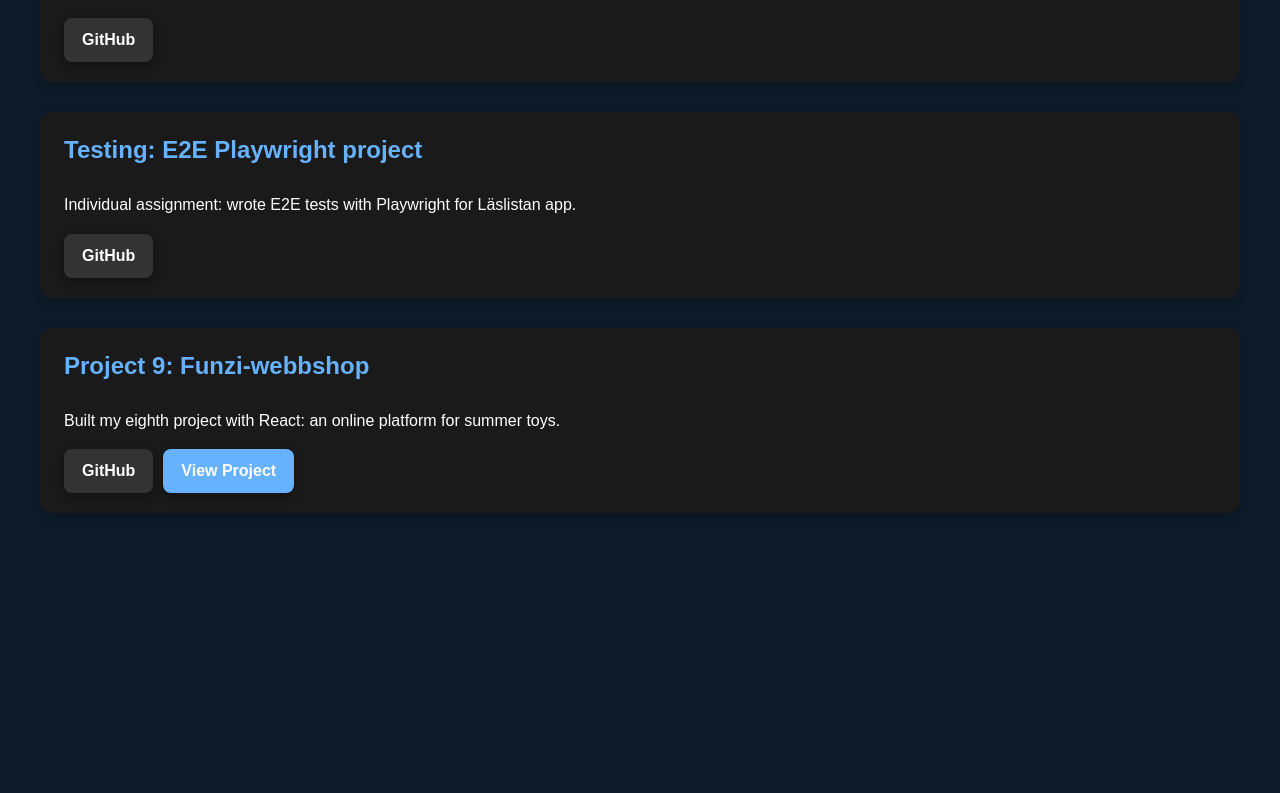
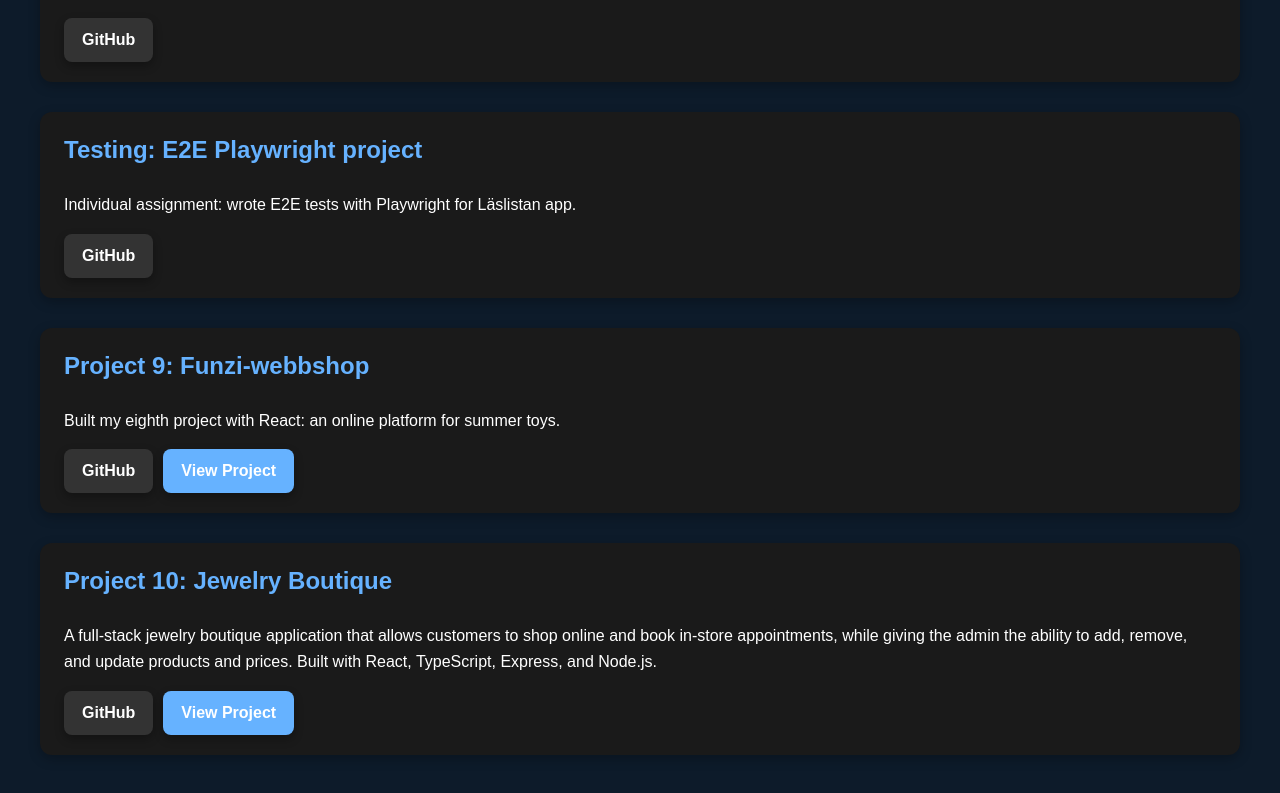
Before and after one commit to MalahatM/my-portfolio, a React (Vite) app: page /projects in a window 1280 px wide. Shown: the part 1983-2776 px from the top of the page. Before the commit the page ends 2586 px from the top, so only its background shows below. Built offline with nearby package versions, Linux system fonts and the light colour scheme.

Commit message:
Adding a new project.

```diff
--- a/src/pages/projects.tsx
+++ b/src/pages/projects.tsx
@@ -67,7 +67,13 @@ const projects = [
     description: "Built my eighth project with React: an online platform for summer toys.",
     github: "https://github.com/MalahatM/funzi-webbshop.git",
     view: "https://malahatm.github.io/funzi-webbshop/"
-  }
+  },
+ {
+  title: "Project 10: Jewelry Boutique",
+  description: "A full-stack jewelry boutique application that allows customers to shop online and book in-store appointments, while giving the admin the ability to add, remove, and update products and prices. Built with React, TypeScript, Express, and Node.js.",
+  github: "https://github.com/MalahatM/persiangold.git",
+  view: "https://persiangold-1fdf0.web.app/booking"
+}
 ];
 
 function Projects() {
```
